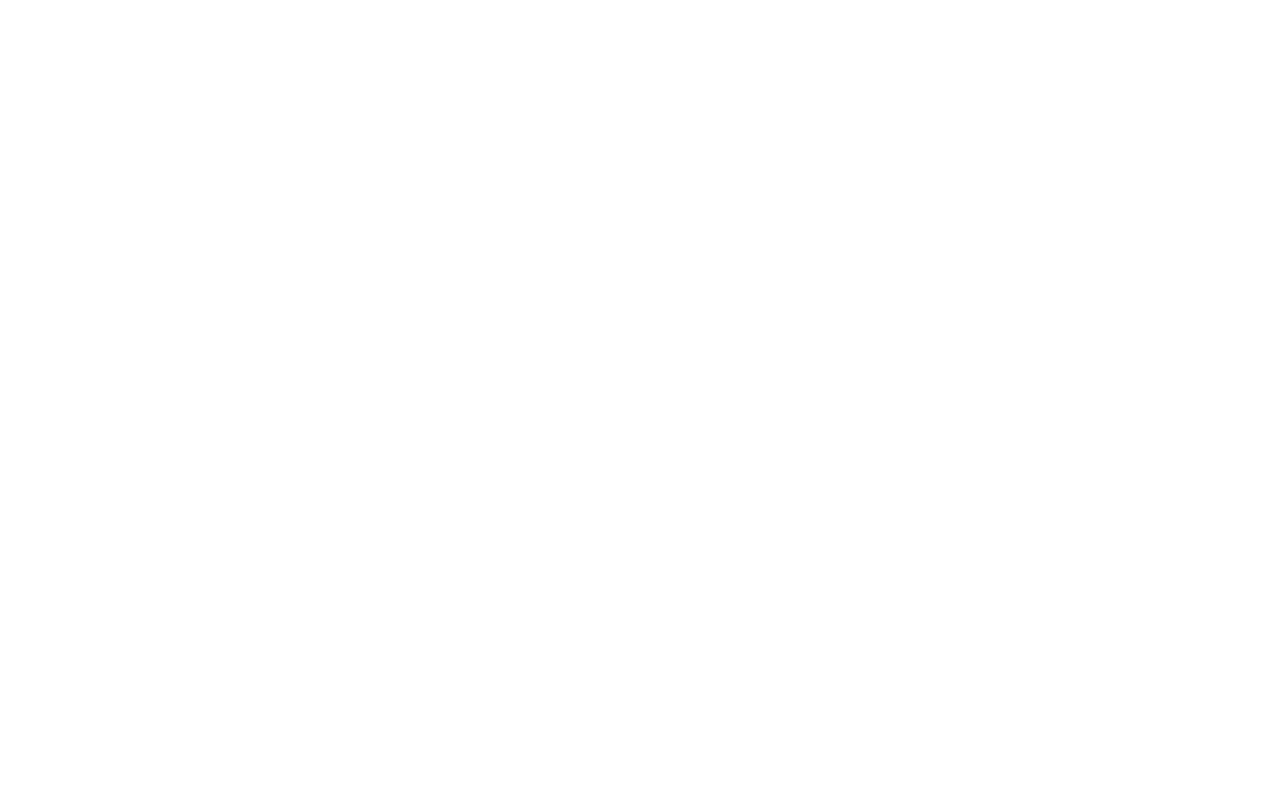
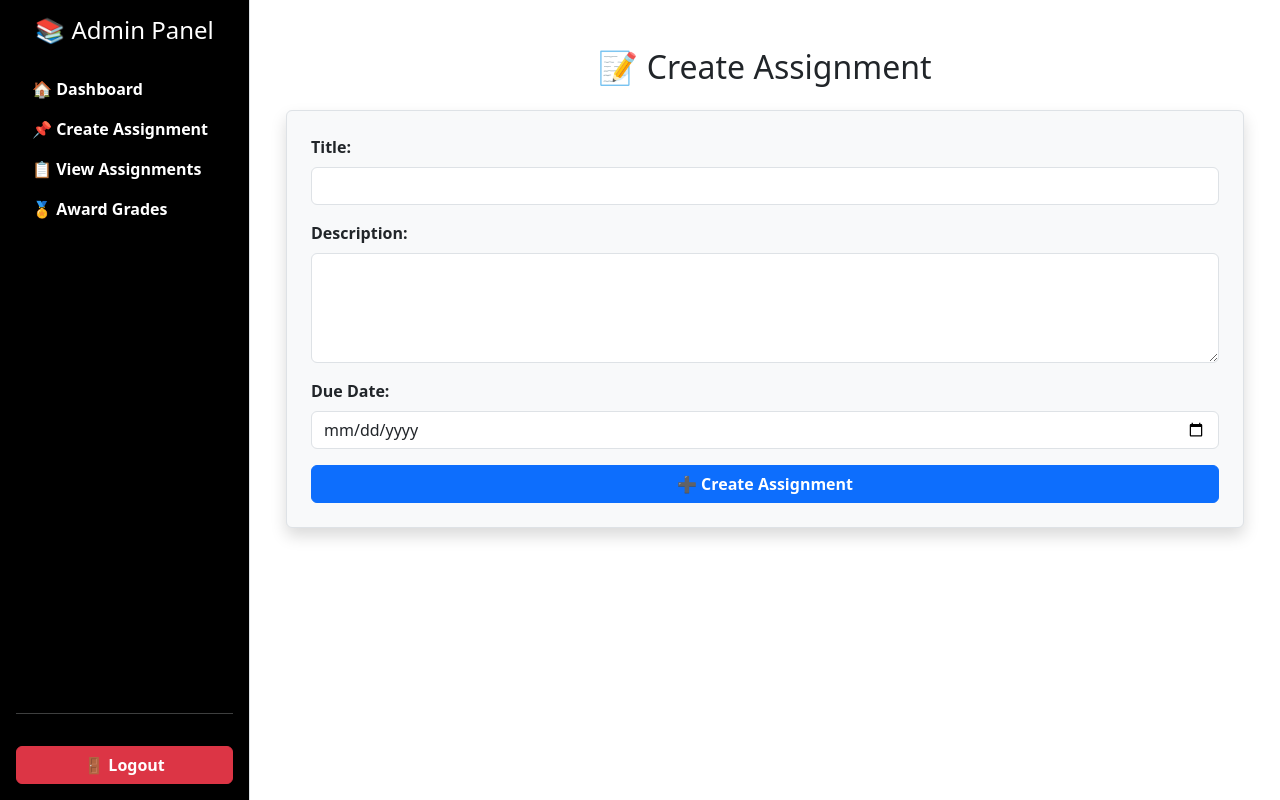
Before and after one commit to Cyprian6137/Online-Assignment-Management-System-Frontend, a React (Create React App) app: page /create-assignment in a window 1280 px wide. Built offline with nearby package versions, Linux system fonts and the light colour scheme.

Commit message:
was able to craete a assigment using the admin dashbord and as succefully posted on the database

```diff
--- a/src/App.js
+++ b/src/App.js
@@ -1,19 +1,23 @@
 import React from 'react';
 import { BrowserRouter as Router, Route, Switch } from 'react-router-dom';
-
+import { ToastContainer } from "react-toastify"; // ✅ Import ToastContainer
+import "react-toastify/dist/ReactToastify.css"; // ✅ Import Toastify styles
 import 'bootstrap/dist/css/bootstrap.min.css';
 import Login from './pages/Login';
 import AdminDashboard from './pages/AdminDahbord';
 import StudentDashboard from './pages/StudentDahbord';
+import CreateAssignment from './pages/Create Assignment';
 
 const App = () => {
   return (
 
     <Router>
+       <ToastContainer position="top-right" autoClose={3000} />
       <Switch>
         <Route exact path="/" component={Login} />
         <Route path="/student-dashboard" component={StudentDashboard} />
         <Route path="/admin-dashboard" component={AdminDashboard} />
+        <Route path="/create-assignment" component={CreateAssignment} />
       </Switch>
     </Router>
   );
--- a/src/components/Sidebar.js
+++ b/src/components/Sidebar.js
@@ -1,8 +1,16 @@
 import React from "react";
-import { Link } from "react-router-dom";
+import { Link, useHistory } from "react-router-dom";
+import { useAuth } from "../context/AuthContext";
 import "bootstrap/dist/css/bootstrap.min.css";
 
 const Layout = ({ isAdmin, children }) => {
+  const { logout } = useAuth();
+  const history = useHistory();
+
+  const handleLogout = () => {
+    logout(history);
+  };
+
   return (
     <div className="d-flex vh-100">
       {/* Sidebar */}
@@ -59,11 +67,9 @@ const Layout = ({ isAdmin, children }) => {
         {/* Logout Fixed at Bottom */}
         <div className="mt-auto">
           <hr className="border-light" />
-          <li className="nav-item">
-            <Link to="/logout" className="nav-link text-danger fw-bold py-2 px-3 rounded sidebar-link">
-              🚪 Logout
-            </Link>
-          </li>
+          <button onClick={handleLogout} className="btn btn-danger fw-bold w-100 mt-3 shadow-sm">
+            🚪 Logout
+          </button>
         </div>
 
         {/* Sidebar Hover Effect */}
--- a/src/context/AuthContext.js
+++ b/src/context/AuthContext.js
@@ -33,7 +33,7 @@ const AuthProvider = ({ children }) => {
     setUser(null);
     localStorage.removeItem("token");
     toast.info("Logged out successfully");
-    history.push("/login");
+    history.push("/");
   };
 
   return (
--- /dev/null
+++ b/src/pages/Create Assignment.js
@@ -0,0 +1,79 @@
+import React, { useState } from "react";
+import axios from "axios";
+import { toast } from "react-toastify";
+import "react-toastify/dist/ReactToastify.css"; // Ensure toast styles are applied
+import Layout from "../components/Sidebar";
+
+const CreateAssignment = () => {
+  const [title, setTitle] = useState("");
+  const [description, setDescription] = useState("");
+  const [dueDate, setDueDate] = useState("");
+
+  const handleSubmit = async (e) => {
+    e.preventDefault();
+
+    try {
+      const token = localStorage.getItem("token"); // Get token for authentication
+      const response = await axios.post(
+        "http://localhost:5000/api/assignments/create",
+        { title, description, dueDate },
+        { headers: { Authorization: `Bearer ${token}` } }
+      );
+
+      toast.success(response.data.message || "Assignment created successfully!"); // ✅ Use API message
+      setTitle("");
+      setDescription("");
+      setDueDate("");
+    } catch (error) {
+      toast.error(error.response?.data?.message || "Failed to create assignment");
+    }
+  };
+
+  return (
+    <Layout isAdmin={true}>
+      <div className="container mt-4">
+        <h2 className="mb-4 text-center">📝 Create Assignment</h2>
+        <form onSubmit={handleSubmit} className="p-4 border rounded bg-light shadow">
+          <div className="mb-3">
+            <label className="form-label fw-bold">Title:</label>
+            <input
+              type="text"
+              className="form-control"
+              value={title}
+              onChange={(e) => setTitle(e.target.value)}
+              required
+            />
+          </div>
+
+          <div className="mb-3">
+            <label className="form-label fw-bold">Description:</label>
+            <textarea
+              className="form-control"
+              rows="4"
+              value={description}
+              onChange={(e) => setDescription(e.target.value)}
+              required
+            ></textarea>
+          </div>
+
+          <div className="mb-3">
+            <label className="form-label fw-bold">Due Date:</label>
+            <input
+              type="date"
+              className="form-control"
+              value={dueDate}
+              onChange={(e) => setDueDate(e.target.value)}
+              required
+            />
+          </div>
+
+          <button type="submit" className="btn btn-primary fw-bold w-100">
+            ➕ Create Assignment
+          </button>
+        </form>
+      </div>
+    </Layout>
+  );
+};
+
+export default CreateAssignment;
```
Also changed, not shown: src/pages/Assignments.js (added).
